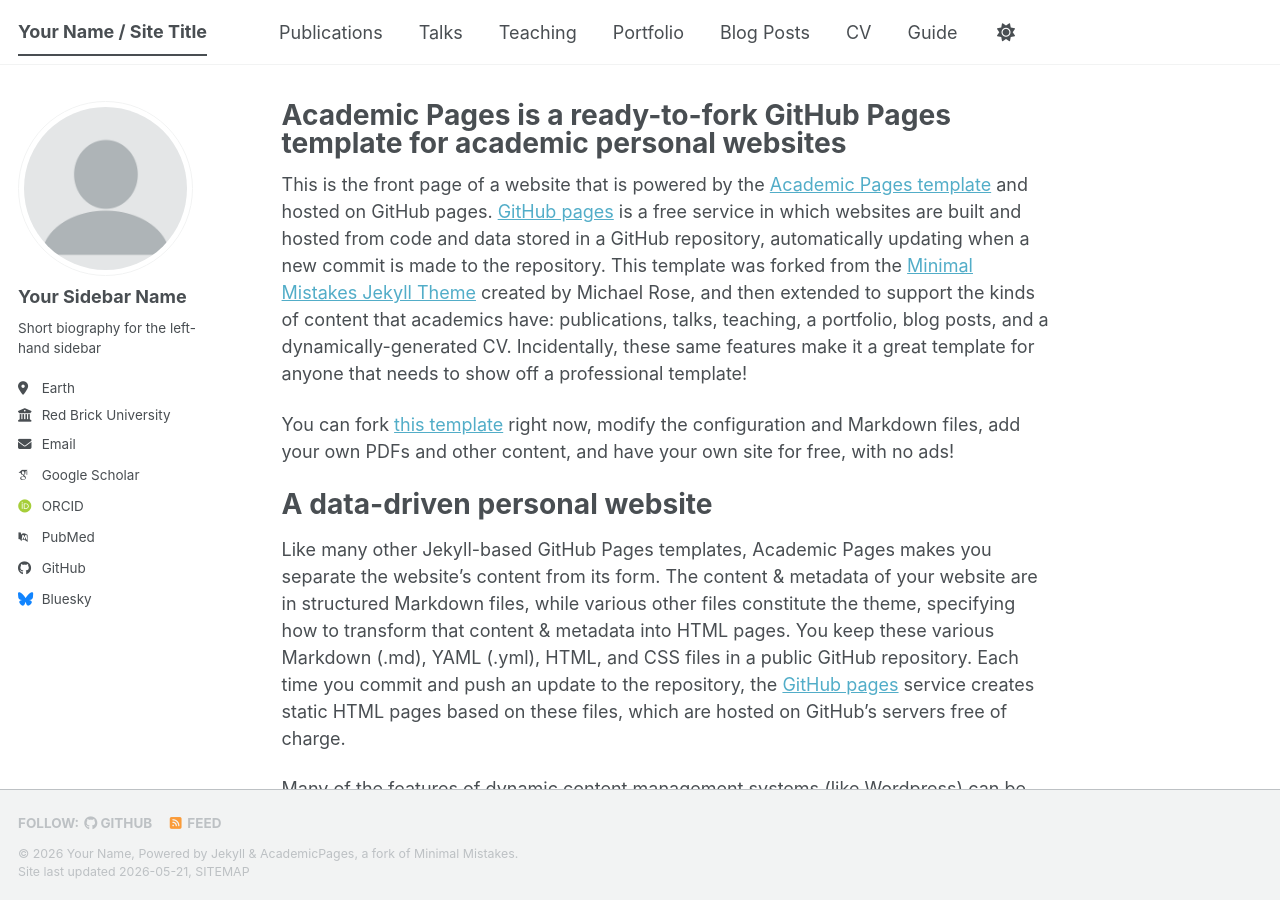
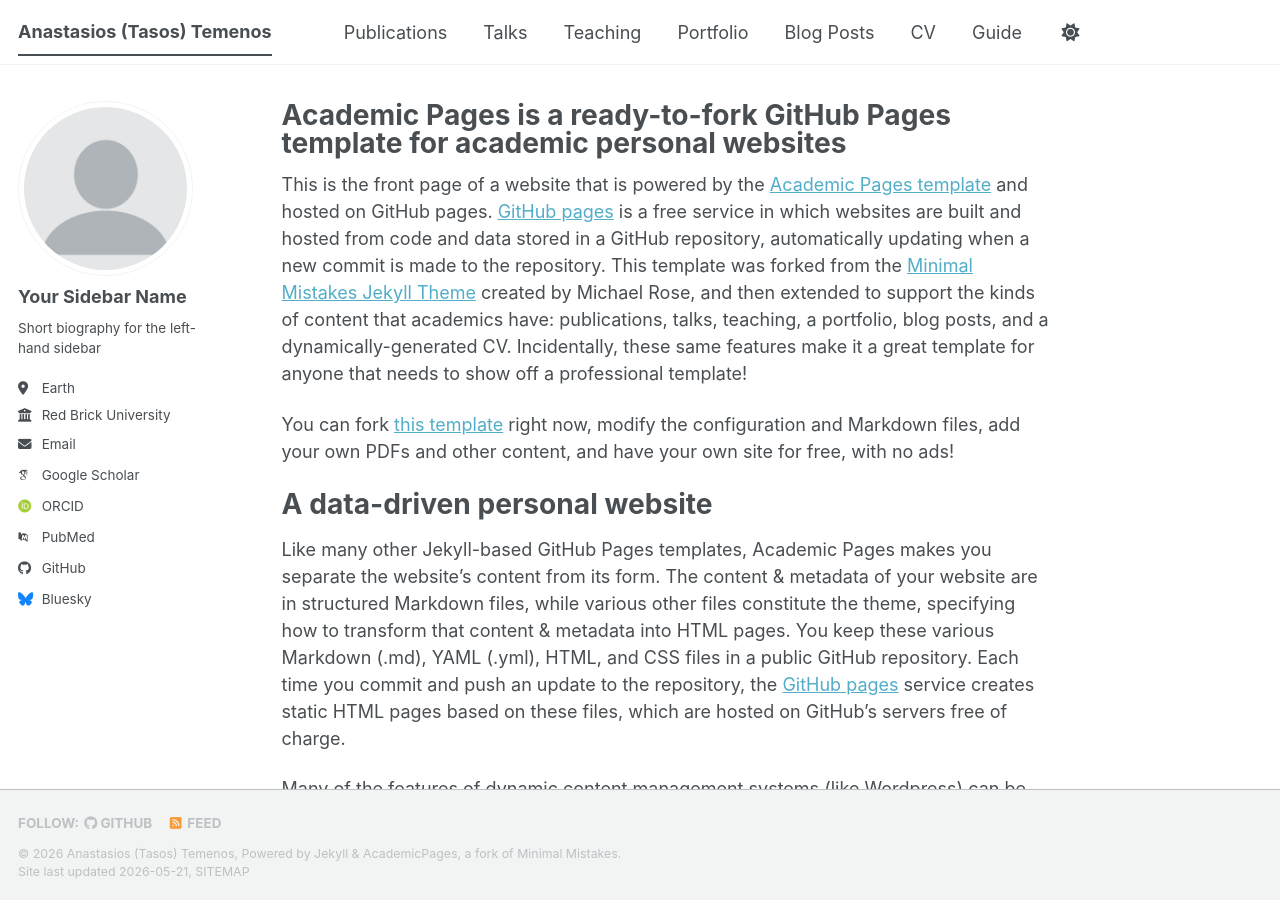
Before and after one commit to TasosTemenos/TasosTemenos.github.io, a Jekyll site: the page built from _pages/about.md, in a window 1280 px wide and 900 px high. Built offline with Jekyll 4.4.1, drawn with Linux system fonts in a browser that asks for light colours; some web fonts are replaced; a script bundle is joined from its source files by our own code; library files that are not in the unit come from our copies.

Commit message:
Update _config.yml

```diff
--- a/_config.yml
+++ b/_config.yml
@@ -9,9 +9,9 @@
 # Basic Site Settings
 locale                   : "en-US"
 site_theme               : "default" # The available themes options are "default", "air", "sunrise", "mint", "dirt" and "contrast"
-title                    : "Your Name / Site Title"
+title                    : "Anastasios (Tasos) Temenos"
 title_separator          : "-"
-name                     : &name "Your Name"
+name                     : &name "Anastasios (Tasos) Temenos"
 description              : &description "Your Name's academic portfolio"   # Update this with a general description of your site, this is the default if not overridden by a page
 url                      : https://academicpages.github.io # The base hostname & protocol for your site e.g. "https://[your GitHub username].github.io",
                                                            # or if you already have some other page hosted on Github then use "https://[your GitHub username].github.io/[Your Repo Name]"
```
